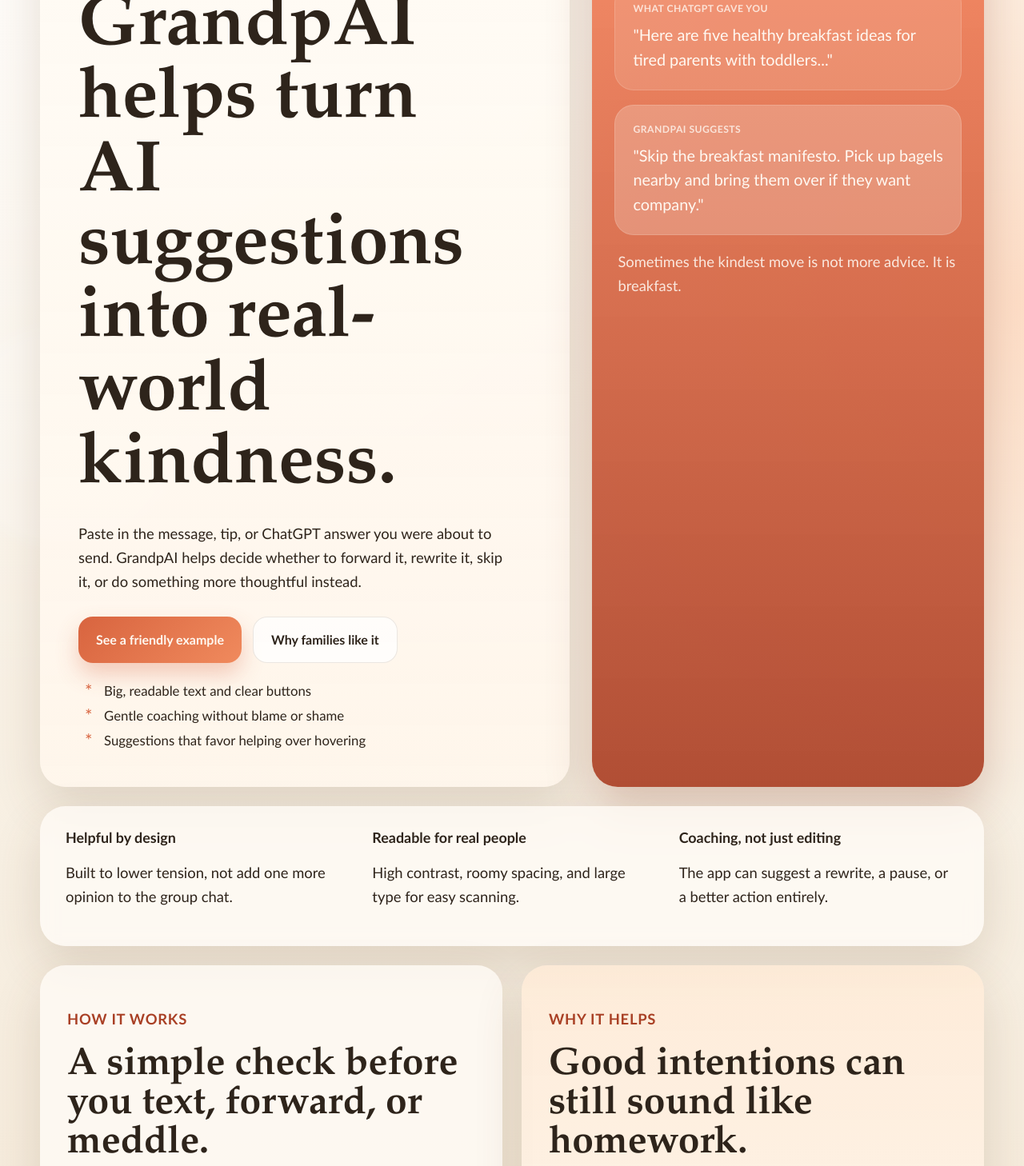
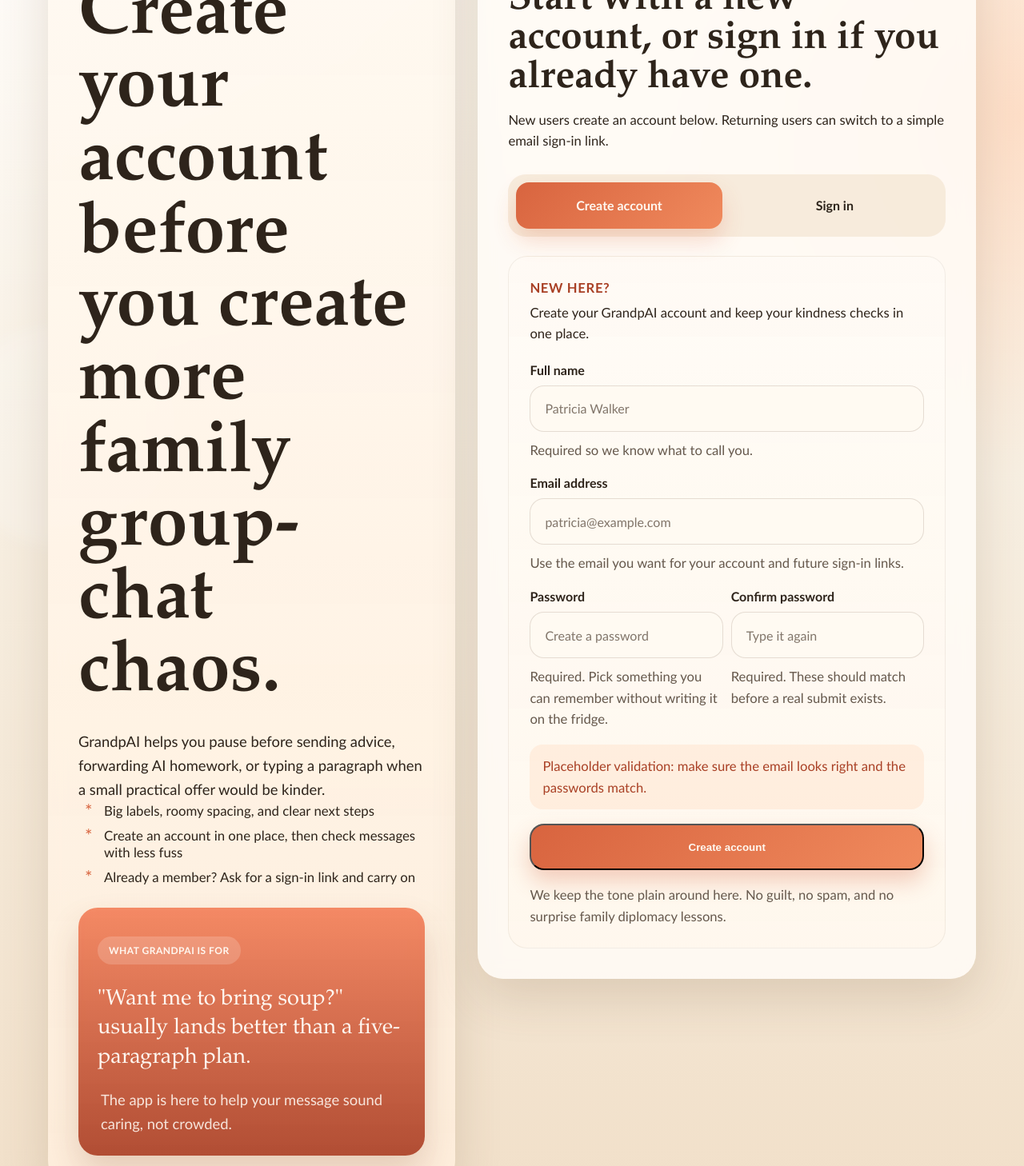
Before and after one commit to jjoel11/GrampAI, a plain HTML site: page index.html in a window 1280 px wide. Shown: the part 205-1663 px from the top of the page at 80% size. Drawn offline with Linux system fonts and the light colour scheme.

Commit message:
Add registration entry page

```diff
--- a/index.html
+++ b/index.html
@@ -3,155 +3,193 @@
 <head>
   <meta charset="UTF-8">
   <meta name="viewport" content="width=device-width, initial-scale=1.0">
-  <title>GrandpAI | Better Than Forwarding ChatGPT</title>
+  <title>GrandpAI | Create Your Account</title>
   <meta
     name="description"
-    content="GrandpAI helps grandparents run ChatGPT ideas and draft messages through one more kindness check before they forward, text, or act."
+    content="Create a GrandpAI account or request a sign-in link to get kinder help before you text, forward, or overdo it."
   >
   <link rel="stylesheet" href="styles.css">
 </head>
-<body>
-  <div class="page-shell">
-    <header class="site-header">
-      <a class="brand" href="#top" aria-label="GrandpAI home">
+<body class="auth-page">
+  <div class="page-shell auth-shell">
+    <header class="site-header auth-header">
+      <a class="brand" href="home.html" aria-label="GrandpAI home">
         <span class="brand-mark">G</span>
         <span class="brand-copy">
           <strong>GrandpAI</strong>
           <span>Helpful first. Hurtful never.</span>
         </span>
       </a>
-      <nav class="site-nav" aria-label="Primary navigation">
-        <a href="#how-it-works">How it works</a>
-        <a href="#why-it-helps">Why it helps</a>
-        <a href="#preview">Preview</a>
+      <nav class="site-nav" aria-label="Account navigation">
+        <a href="home.html">What is GrandpAI?</a>
       </nav>
     </header>
 
-    <main id="top">
-      <section class="hero">
-        <div class="hero-copy">
-          <p class="eyebrow">A kinder pause before you forward that ChatGPT idea</p>
-          <h1>GrandpAI helps turn AI suggestions into real-world kindness.</h1>
+    <main class="auth-layout">
+      <section class="auth-intro">
+        <p class="eyebrow">A gentler way in</p>
+        <h1>Create your account before you create more family group-chat chaos.</h1>
         <p class="hero-text">
-            Paste in the message, tip, or ChatGPT answer you were about to send. GrandpAI helps decide
-            whether to forward it, rewrite it, skip it, or do something more thoughtful instead.
+          GrandpAI helps you pause before sending advice, forwarding AI homework, or typing a paragraph
+          when a small practical offer would be kinder.
         </p>
-          <div class="hero-actions">
-            <a class="button button-primary" href="#preview">See a friendly example</a>
-            <a class="button button-secondary" href="#why-it-helps">Why families like it</a>
-          </div>
-          <ul class="hero-points" aria-label="Key benefits">
-            <li>Big, readable text and clear buttons</li>
-            <li>Gentle coaching without blame or shame</li>
-            <li>Suggestions that favor helping over hovering</li>
+        <ul class="hero-points" aria-label="Account page benefits">
+          <li>Big labels, roomy spacing, and clear next steps</li>
+          <li>Create an account in one place, then check messages with less fuss</li>
+          <li>Already a member? Ask for a sign-in link and carry on</li>
         </ul>
-        </div>
 
-        <aside class="hero-card" aria-label="Message example">
-          <div class="card-badge">Before you forward it</div>
-          <div class="message-card">
-            <p class="card-label">What ChatGPT gave you</p>
-            <p class="draft">
-              "Here are five healthy breakfast ideas for tired parents with toddlers..."
+        <div class="auth-note-card">
+          <p class="card-badge">What GrandpAI is for</p>
+          <p class="auth-note-quote">
+            "Want me to bring soup?" usually lands better than a five-paragraph plan.
           </p>
-          </div>
-          <div class="message-card message-card-highlight">
-            <p class="card-label">GrandpAI suggests</p>
-            <p class="rewrite">
-              "Skip the breakfast manifesto. Pick up bagels nearby and bring them over if they want company."
+          <p class="card-note">
+            The app is here to help your message sound caring, not crowded.
           </p>
-          </div>
-          <p class="card-note">
-            Sometimes the kindest move is not more advice. It is breakfast.
-          </p>
-        </aside>
-      </section>
-
-      <section class="trust-strip" aria-label="What the app does best">
-        <div>
-          <strong>Helpful by design</strong>
-          <p>Built to lower tension, not add one more opinion to the group chat.</p>
-        </div>
-        <div>
-          <strong>Readable for real people</strong>
-          <p>High contrast, roomy spacing, and large type for easy scanning.</p>
-        </div>
-        <div>
-          <strong>Coaching, not just editing</strong>
-          <p>The app can suggest a rewrite, a pause, or a better action entirely.</p>
         </div>
       </section>
 
-      <section class="content-grid" id="how-it-works">
-        <article class="info-panel">
-          <p class="section-tag">How it works</p>
-          <h2>A simple check before you text, forward, or meddle.</h2>
-          <ol class="steps">
-            <li>Paste in the message, article, or ChatGPT answer you were about to send.</li>
-            <li>See whether it feels helpful, pushy, too long, too advice-heavy, or better left unsent.</li>
-            <li>Get coaching on the best next move: send it, soften it, wait, or help in a more concrete way.</li>
-          </ol>
-        </article>
-
-        <article class="info-panel warm-panel" id="why-it-helps">
-          <p class="section-tag">Why it helps</p>
-          <h2>Good intentions can still sound like homework.</h2>
-          <p>
-            Many grandparents use ChatGPT to brainstorm ways to help. The problem starts when a useful
-            idea turns into one more thing for tired parents to read, answer, or feel judged by.
-          </p>
-          <p>
-            GrandpAI checks whether the loving impulse should become a text at all. Sometimes it should.
-            Sometimes it should become a shorter note. Sometimes it should become coffee, bagels, and a doorbell.
-          </p>
-        </article>
-      </section>
-
-      <section class="preview-section" id="preview">
-        <div class="preview-copy">
-          <p class="section-tag">Preview</p>
-          <h2>Clear enough for a grandparent. Useful enough to stop a bad forward.</h2>
-          <p>
-            The experience is built around reassurance, clarity, and emotional safety. No jargon.
-            No smug AI voice. Just plain-language coaching that protects relationships.
+      <section class="auth-panel" aria-labelledby="auth-title">
+        <div class="auth-panel-header">
+          <p class="section-tag">Account access</p>
+          <h2 id="auth-title">Start with a new account, or sign in if you already have one.</h2>
+          <p class="auth-panel-copy">
+            New users create an account below. Returning users can switch to a simple email sign-in link.
           </p>
         </div>
 
-        <div class="preview-panel">
-          <div class="preview-header">
-            <span>Message Check</span>
-            <span class="status-pill">Supportive rewrite ready</span>
+        <div class="auth-toggle" role="tablist" aria-label="Choose account action">
+          <button
+            class="auth-toggle-button is-active"
+            type="button"
+            id="register-tab"
+            role="tab"
+            aria-selected="true"
+            aria-controls="register-panel"
+            data-mode="register"
+          >
+            Create account
+          </button>
+          <button
+            class="auth-toggle-button"
+            type="button"
+            id="signin-tab"
+            role="tab"
+            aria-selected="false"
+            aria-controls="signin-panel"
+            data-mode="signin"
+          >
+            Sign in
+          </button>
         </div>
-          <div class="preview-block">
-            <label for="sample-message">What you were about to send</label>
-            <textarea id="sample-message" readonly>ChatGPT gave me easy breakfast ideas for busy mornings. You should try overnight oats, egg muffins, and smoothies for the kids this week.</textarea>
+
+        <section
+          class="auth-form-section"
+          id="register-panel"
+          role="tabpanel"
+          aria-labelledby="register-tab"
+        >
+          <div class="auth-context">
+            <p class="auth-kicker">New here?</p>
+            <p>Create your GrandpAI account and keep your kindness checks in one place.</p>
           </div>
-          <div class="preview-feedback">
-            <div>
-              <p class="feedback-label">What GrandpAI notices</p>
-              <p>This adds homework. It may land as advice, not help.</p>
+
+          <form class="auth-form" novalidate>
+            <label class="field">
+              <span>Full name</span>
+              <input type="text" name="fullName" autocomplete="name" placeholder="Patricia Walker">
+              <small class="field-hint">Required so we know what to call you.</small>
+            </label>
+
+            <label class="field">
+              <span>Email address</span>
+              <input type="email" name="email" autocomplete="email" placeholder="patricia@example.com">
+              <small class="field-hint">Use the email you want for your account and future sign-in links.</small>
+            </label>
+
+            <div class="field-row">
+              <label class="field">
+                <span>Password</span>
+                <input type="password" name="password" autocomplete="new-password" placeholder="Create a password">
+                <small class="field-hint">Required. Pick something you can remember without writing it on the fridge.</small>
+              </label>
+
+              <label class="field">
+                <span>Confirm password</span>
+                <input type="password" name="confirmPassword" autocomplete="new-password" placeholder="Type it again">
+                <small class="field-hint">Required. These should match before a real submit exists.</small>
+              </label>
             </div>
-            <div>
-              <p class="feedback-label">Better move</p>
-              <p>Text: "I am near Sunrise Bagels. Want me to drop off breakfast?"</p>
-            </div>
-          </div>
-        </div>
+
+            <p class="validation-note" aria-live="polite">
+              Placeholder validation: make sure the email looks right and the passwords match.
+            </p>
+
+            <button class="button button-primary auth-submit" type="button">Create account</button>
+
+            <p class="privacy-note">
+              We keep the tone plain around here. No guilt, no spam, and no surprise family diplomacy lessons.
+            </p>
+          </form>
         </section>
 
-      <section class="closing-banner">
-        <div>
-          <p class="section-tag">The promise</p>
-          <h2>This app is here to help families feel closer, not smaller.</h2>
-          <p>
-            GrandpAI exists to make communication gentler and more useful. If a message could sting,
-            it helps soften it. If forwarding advice is a bad idea, it can say that plainly. If showing
-            up would help more than typing, it can say that too.
+        <section
+          class="auth-form-section"
+          id="signin-panel"
+          role="tabpanel"
+          aria-labelledby="signin-tab"
+          hidden
+        >
+          <div class="auth-context">
+            <p class="auth-kicker">Already have an account?</p>
+            <p>Enter your email and GrandpAI will send a sign-in link when a real backend exists.</p>
+          </div>
+
+          <form class="auth-form" novalidate>
+            <label class="field">
+              <span>Email address</span>
+              <input type="email" name="signinEmail" autocomplete="email" placeholder="patricia@example.com">
+              <small class="field-hint">Use the same email you registered with.</small>
+            </label>
+
+            <p class="validation-note" aria-live="polite">
+              Placeholder validation: check that the email address is in a valid format before requesting a link.
             </p>
-        </div>
-        <a class="button button-primary" href="#top">Back to top</a>
+
+            <button class="button button-primary auth-submit" type="button">Email me a sign-in link</button>
+
+            <p class="magic-note">
+              You will not need a password in this sign-in flow. The email link will do the door-opening later.
+            </p>
+          </form>
+        </section>
       </section>
     </main>
   </div>
+
+  <script>
+    const tabs = document.querySelectorAll(".auth-toggle-button");
+    const panels = {
+      register: document.getElementById("register-panel"),
+      signin: document.getElementById("signin-panel")
+    };
+
+    function setMode(mode) {
+      tabs.forEach((tab) => {
+        const isActive = tab.dataset.mode === mode;
+        tab.classList.toggle("is-active", isActive);
+        tab.setAttribute("aria-selected", String(isActive));
+      });
+
+      Object.entries(panels).forEach(([panelMode, panel]) => {
+        panel.hidden = panelMode !== mode;
+      });
+    }
+
+    tabs.forEach((tab) => {
+      tab.addEventListener("click", () => setMode(tab.dataset.mode));
+    });
+  </script>
 </body>
 </html>
--- a/styles.css
+++ b/styles.css
@@ -62,6 +62,10 @@
   width: min(1180px, calc(100% - 32px));
   margin: 0 auto;
   padding: 24px 0 48px;
+}
+
+.auth-page .page-shell {
+  padding-bottom: 64px;
 }
 
 .site-header,
@@ -147,7 +151,10 @@
 .info-panel,
 .preview-panel,
 .closing-banner,
-.trust-strip {
+.trust-strip,
+.auth-panel,
+.auth-note-card,
+.auth-intro {
   backdrop-filter: blur(10px);
 }
 
@@ -431,9 +438,193 @@
   background: linear-gradient(135deg, rgba(255, 248, 237, 0.92), rgba(255, 229, 204, 0.88));
 }
 
+.auth-shell {
+  width: min(1160px, calc(100% - 32px));
+}
+
+.auth-header {
+  margin-bottom: 24px;
+}
+
+.auth-layout {
+  display: grid;
+  grid-template-columns: 0.9fr 1.1fr;
+  gap: 28px;
+  align-items: start;
+}
+
+.auth-intro,
+.auth-panel {
+  padding: 38px;
+  border-radius: var(--radius-xl);
+  box-shadow: var(--shadow);
+}
+
+.auth-intro {
+  background: linear-gradient(180deg, rgba(255, 249, 241, 0.95), rgba(255, 239, 221, 0.9));
+}
+
+.auth-note-card {
+  margin-top: 28px;
+  padding: 24px;
+  border-radius: var(--radius-lg);
+  background: linear-gradient(180deg, rgba(243, 126, 87, 0.9), rgba(173, 69, 43, 0.95));
+  color: #fff8f1;
+  box-shadow: 0 22px 42px rgba(132, 58, 36, 0.2);
+}
+
+.auth-note-quote {
+  margin: 14px 0 10px;
+  font-family: "Book Antiqua", "Palatino Linotype", "Iowan Old Style", serif;
+  font-size: 1.7rem;
+  line-height: 1.35;
+}
+
+.auth-panel {
+  background: rgba(255, 252, 247, 0.86);
+}
+
+.auth-panel-header h2 {
+  margin-top: 10px;
+}
+
+.auth-panel-copy,
+.auth-context p,
+.field-hint,
+.validation-note,
+.privacy-note,
+.magic-note {
+  font-size: 1.04rem;
+  line-height: 1.6;
+}
+
+.auth-panel-copy {
+  margin: 14px 0 0;
+}
+
+.auth-toggle {
+  display: grid;
+  grid-template-columns: repeat(2, minmax(0, 1fr));
+  gap: 12px;
+  margin: 28px 0 24px;
+  padding: 10px;
+  border-radius: 22px;
+  background: rgba(241, 223, 200, 0.55);
+}
+
+.auth-toggle-button {
+  min-height: 58px;
+  border: 0;
+  border-radius: 16px;
+  background: transparent;
+  color: var(--text);
+  font: inherit;
+  font-weight: 700;
+  cursor: pointer;
+  transition: background-color 180ms ease, transform 180ms ease, box-shadow 180ms ease;
+}
+
+.auth-toggle-button:hover,
+.auth-toggle-button:focus-visible {
+  transform: translateY(-1px);
+}
+
+.auth-toggle-button.is-active {
+  background: linear-gradient(135deg, var(--accent), #f08a5d);
+  color: #fff8f0;
+  box-shadow: 0 14px 28px rgba(216, 100, 63, 0.24);
+}
+
+.auth-form-section {
+  padding: 26px;
+  border-radius: var(--radius-lg);
+  background: linear-gradient(180deg, rgba(255, 251, 245, 0.9), rgba(255, 247, 237, 0.85));
+  border: 1px solid rgba(94, 66, 44, 0.08);
+}
+
+.auth-context {
+  margin-bottom: 22px;
+}
+
+.auth-kicker {
+  margin: 0 0 4px;
+  color: var(--accent-deep);
+  font-weight: 700;
+  text-transform: uppercase;
+  letter-spacing: 0.04em;
+  font-size: 0.82rem;
+}
+
+.auth-context p:last-child {
+  margin: 0;
+}
+
+.auth-form {
+  display: grid;
+  gap: 18px;
+}
+
+.field,
+.field-row {
+  display: grid;
+  gap: 10px;
+}
+
+.field span {
+  font-size: 1rem;
+  font-weight: 700;
+}
+
+.field input {
+  width: 100%;
+  min-height: 58px;
+  padding: 16px 18px;
+  border: 1px solid var(--line);
+  border-radius: var(--radius-md);
+  background: var(--surface-strong);
+  color: var(--text);
+  font: inherit;
+}
+
+.field input::placeholder {
+  color: rgba(101, 88, 76, 0.82);
+}
+
+.field-row {
+  grid-template-columns: repeat(2, minmax(0, 1fr));
+  align-items: start;
+}
+
+.field-hint {
+  color: var(--muted);
+}
+
+.validation-note,
+.privacy-note,
+.magic-note {
+  margin: 0;
+}
+
+.validation-note {
+  padding: 14px 16px;
+  border-radius: 16px;
+  background: rgba(255, 217, 191, 0.38);
+  color: var(--accent-deep);
+}
+
+.privacy-note,
+.magic-note {
+  color: var(--muted);
+}
+
+.auth-submit {
+  width: 100%;
+}
+
 a:focus-visible,
 button:focus-visible,
-textarea:focus-visible {
+textarea:focus-visible,
+input:focus-visible {
   outline: 4px solid rgba(216, 100, 63, 0.28);
   outline-offset: 3px;
 }
@@ -455,7 +646,9 @@
   .content-grid,
   .preview-section,
   .trust-strip,
-  .closing-banner {
+  .closing-banner,
+  .auth-layout,
+  .field-row {
     grid-template-columns: 1fr;
   }
 
@@ -471,6 +664,11 @@
 
   .preview-copy {
     padding: 0;
+  }
+
+  .auth-intro,
+  .auth-panel {
+    padding: 32px 26px;
   }
 }
 
@@ -494,7 +692,11 @@
   .info-panel,
   .preview-panel,
   .closing-banner,
-  .trust-strip {
+  .trust-strip,
+  .auth-intro,
+  .auth-panel,
+  .auth-form-section,
+  .auth-note-card {
     padding: 24px 20px;
   }
 
@@ -517,7 +719,18 @@
   .preview-feedback p,
   .draft,
   .rewrite,
-  textarea {
+  textarea,
+  .auth-panel-copy,
+  .auth-context p,
+  .field-hint,
+  .validation-note,
+  .privacy-note,
+  .magic-note,
+  .field input {
     font-size: 1.03rem;
   }
+
+  .auth-toggle {
+    grid-template-columns: 1fr;
+  }
 }
```
Also changed, not shown: home.html (added, +158 -0 lines). Lines whose indentation alone changed are shown as unchanged.
